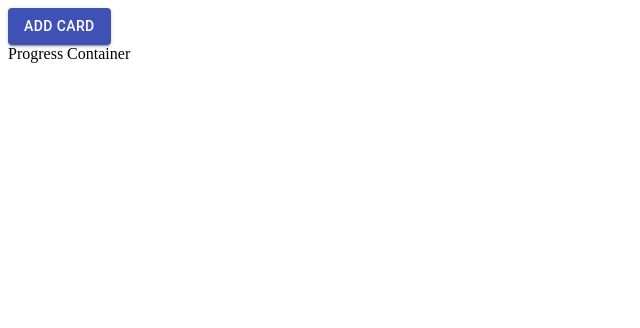
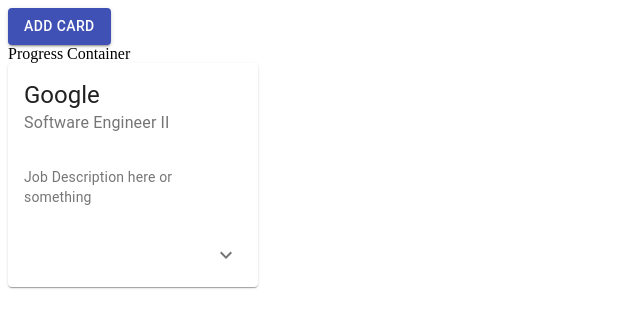
Before and after one commit to Dragonite-42/JobTracker, a React app: page / in a window 1280 px wide. Shown: the top 328 px of the page, without its empty margins (0-640 px from the left). Built offline with nearby package versions, Linux system fonts and the light colour scheme.

Commit message:
Material UI Implemented

```diff
--- a/client/components/Card.jsx
+++ b/client/components/Card.jsx
@@ -0,0 +1,79 @@
+import React from 'react';
+import { makeStyles } from '@material-ui/core/styles';
+import Card from '@material-ui/core/Card';
+import CardHeader from '@material-ui/core/CardHeader';
+import CardContent from '@material-ui/core/CardContent';
+import Typography from '@material-ui/core/Typography';
+import CardActions from '@material-ui/core/CardActions';
+import Collapse from '@material-ui/core/Collapse';
+import ExpandMoreIcon from '@material-ui/icons/ExpandMore';
+import IconButton from '@material-ui/core/IconButton';
+import clsx from 'clsx';
+
+const useStyles = makeStyles((theme) => ({
+  root: {
+    maxWidth: 250,
+  },
+  expand: {
+    transform: 'rotate(0deg)',
+    marginLeft: 'auto',
+    transition: theme.transitions.create('transform', {
+      duration: theme.transitions.duration.shortest,
+    }),
+  },
+  expandOpen: {
+    transform: 'rotate(180deg)',
+  },
+}));
+
+export default function JobCard() {
+  const classes = useStyles();
+  const [expanded, setExpanded] = React.useState(false);
+  const handleExpandClick = () => {
+    setExpanded(!expanded);
+  };
+
+  return (
+    <Card className={classes.root}>
+      <CardHeader
+        title="Google"
+        subheader="Software Engineer II"
+      />
+      <CardContent>
+        <Typography variant="body2" color="textSecondary" component="p">
+          Job Description here or something
+        </Typography>
+      </CardContent>
+      <CardActions disableSpacing>
+        <IconButton
+          className={clsx(classes.expand, {
+            [classes.expandOpen]: expanded,
+          })}
+          onClick={handleExpandClick}
+          aria-expanded={expanded}
+          aria-label="show more"
+        >
+          <ExpandMoreIcon />
+        </IconButton>
+      </CardActions>
+      <Collapse in={expanded} timeout="auto" unmountOnExit>
+        <CardContent>
+          <Typography paragraph>Next Appointment:
+          <br></br>
+            Date here
+          </Typography>
+          <Typography paragraph>
+            Contact:
+          <br></br>
+            Contact info here
+          </Typography>
+          <Typography>
+            Entry Point:
+          <br></br>
+            LinkedIn/Indeed/Recruiter/Email/etc.
+          </Typography>
+        </CardContent>
+      </Collapse>
+    </Card >
+  )
+}
--- a/client/containers/ProgressContainer.jsx
+++ b/client/containers/ProgressContainer.jsx
@@ -1,9 +1,13 @@
 import React from 'react';
+import JobCard from '../components/Card';
 
 function ProgressContainer() {
+
+
   return (
     <div>
       Progress Container
+      <JobCard />
     </div>
   )
 }
```
